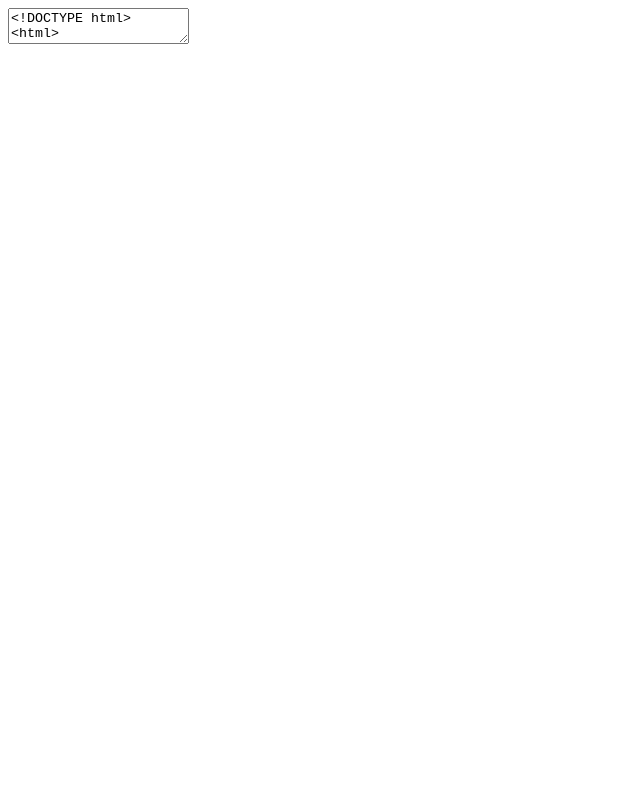
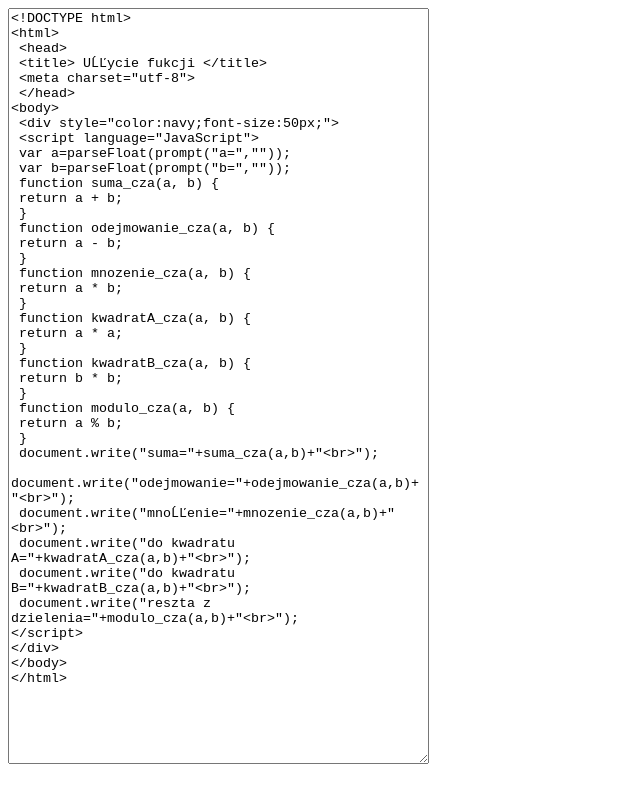
Before and after one commit to patrykczapl/strona-js, a plain HTML site: page z18czap_kod.html in a window 1280 px wide. Shown: the whole page, without its empty margins (0-640 px from the left). Drawn offline with Linux system fonts and the light colour scheme.

Commit message:
z18czap_kod.html

```diff
--- a/z18czap_kod.html
+++ b/z18czap_kod.html
@@ -1,4 +1,4 @@
-<textarea>
+<textarea cols="50" rows="50">
 <!DOCTYPE html>
 <html>
  <head>
```
